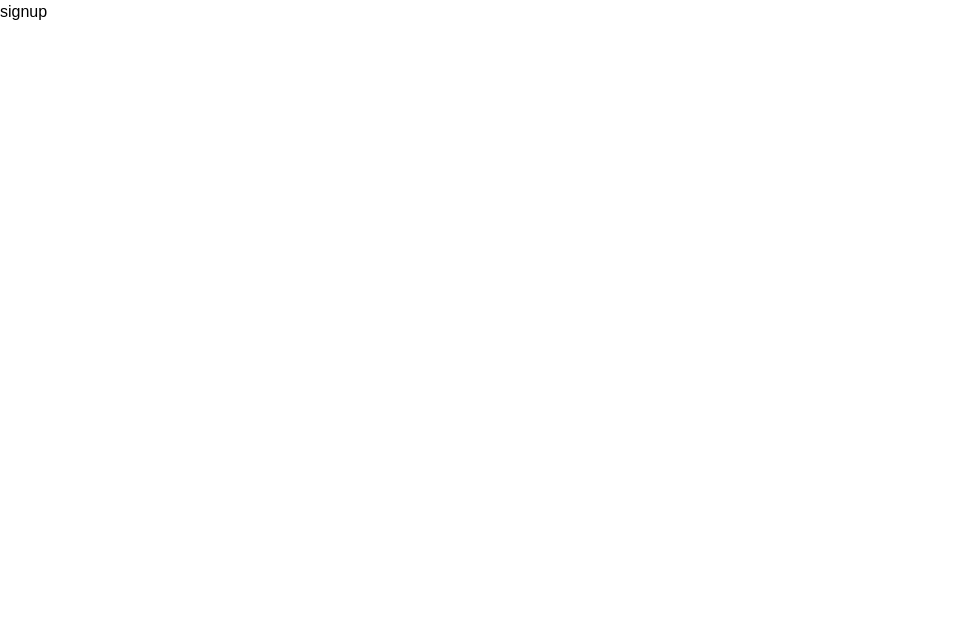
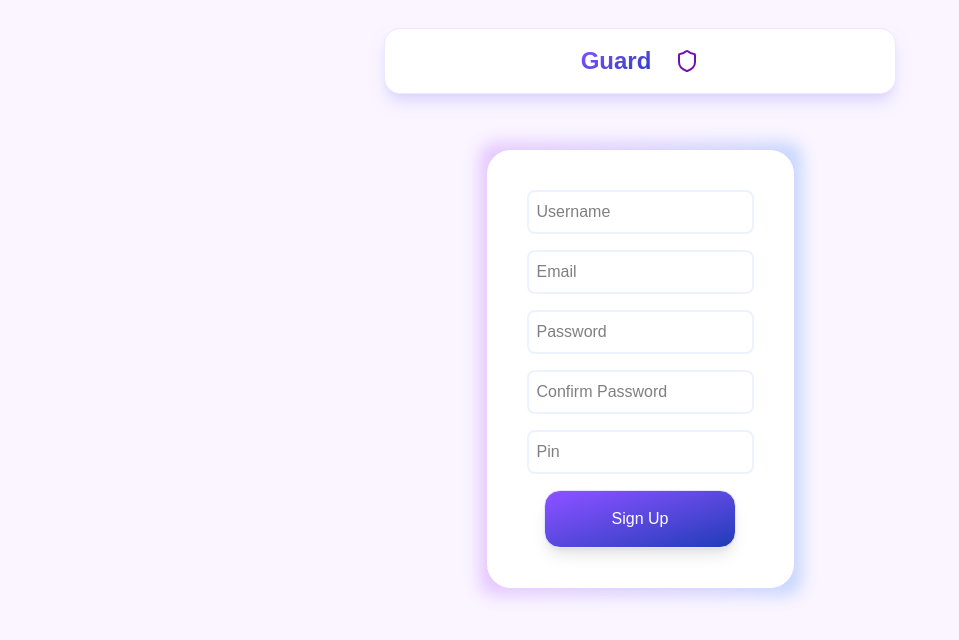
Before and after one commit to SwarthakDas/guard, a React (Vite) app in the folder client/: page /signup in a window 1280 px wide. Shown: the top 640 px of the page, without its empty margins (0-959 px from the left). Built offline with nearby package versions, Linux system fonts and the light colour scheme; a web font is replaced by a local one.

Commit message:
login signup created and zod implemented

```diff
--- a/client/package.json
+++ b/client/package.json
@@ -10,15 +10,18 @@
     "preview": "vite preview"
   },
   "dependencies": {
+    "@hookform/resolvers": "^4.0.0",
     "@reduxjs/toolkit": "^2.5.1",
     "@tailwindcss/vite": "^4.0.6",
     "dotenv": "^16.4.7",
     "lucide-react": "^0.475.0",
     "react": "^19.0.0",
     "react-dom": "^19.0.0",
+    "react-hook-form": "^7.54.2",
     "react-redux": "^9.2.0",
     "react-router-dom": "^7.1.5",
-    "tailwindcss": "^4.0.6"
+    "tailwindcss": "^4.0.6",
+    "zod": "^3.24.2"
   },
   "devDependencies": {
     "@eslint/js": "^9.19.0",
--- a/client/src/pages/HomePage/index.jsx
+++ b/client/src/pages/HomePage/index.jsx
@@ -1,5 +1,4 @@
 import { useCallback, useEffect, useRef, useState } from "react"
-import Navbar from "../Navbar"
 import { Check, ChevronDown, Key, LogIn, Shield, ShieldCheck, Shuffle, Star, User } from 'lucide-react'
 
 const HomePage = () => {
@@ -48,7 +47,7 @@ const HomePage = () => {
 
   const showCopiedNotification = () => {
     setShowCopied(true);
-    setTimeout(() => setShowCopied(false), 2000); // Hide after 2 seconds
+    setTimeout(() => setShowCopied(false), 2000);
   };
 
 
@@ -56,7 +55,7 @@ const HomePage = () => {
 
   return (
     <div className="flex justify-center gap-64">
-      {isMobile?(<div className="absolute top-2/5 -left-2" style={{ zIndex: menuZIndex }}>
+      {isMobile?(<div className="absolute top-1/3 -left-2" style={{ zIndex: menuZIndex }}>
           <div className="mx-auto max-w-md " >
             <nav className="relative " onClick={() =>{ setIsExpanded(true);setTimeout(() => setMenuZIndex(50), 50)}} onMouseLeave={() => { setIsExpanded(false);setTimeout(() => setMenuZIndex(0), 300);}}  >
               <div
@@ -181,7 +180,12 @@ const HomePage = () => {
 
 
       <div className="flex flex-col items-center ">
-        <Navbar/>
+        <div className="p-4 m-4 mt-7 mx-4 shadow-lg shadow-violet-200 border-1 border-violet-100 rounded-2xl min-w-96 lg:w-xl bg-white">
+              <div className='flex justify-center gap-6'>
+                  <p className='font-bold text-2xl  bg-gradient-to-br from-violet-500 to-blue-800 bg-clip-text text-transparent'>Guard</p>
+                  <Shield className='mt-1 text-purple-800' />
+              </div>
+          </div>
         <p className="text-center text-2xl font-semibold pt-3 bg-gradient-to-br from-purple-600 to-blue-600 bg-clip-text text-transparent">Experience Maximum Security</p>
         <div className="relative group my-10 max-w-96">
           <div className="absolute -inset-1 bg-gradient-to-r from-purple-500 to-blue-500 rounded-2xl blur opacity-25 group-hover:opacity-50 transition duration-1000 group-hover:duration-200" />
--- a/client/src/pages/LoginPage/index.jsx
+++ b/client/src/pages/LoginPage/index.jsx
@@ -1,10 +1,47 @@
+import {useForm} from "react-hook-form"
+import {zodResolver} from "@hookform/resolvers/zod"
+import { LoginSchema } from "../../schemas/LoginSchema"
+import { Shield } from "lucide-react"
 
-const index = () => {
+const SignUp = () => {
+  const{
+    register,
+    handleSubmit,
+    formState:{errors},
+  }=useForm({
+    resolver:zodResolver(LoginSchema)
+  })
+  const onSubmit=(data)=>{
+    console.log(data)
+  }
+
   return (
-    <div>
-      login
+    <div className="flex flex-col bg-purple-50 h-screen items-center">
+      <div className="p-4 m-4 mt-7 mx-4 shadow-lg shadow-violet-200 border-1 border-violet-100 rounded-2xl min-w-96 lg:w-lg bg-white">
+            <div className='flex justify-center gap-6'>
+                <p className='font-bold text-2xl  bg-gradient-to-br from-violet-500 to-blue-800 bg-clip-text text-transparent'>Guard</p>
+                <Shield className='mt-1 text-purple-800' />
+            </div>
+        </div>
+
+      <div className="relative group">
+      <div className="absolute -inset-1 bg-gradient-to-r from-purple-500 to-blue-500 rounded-2xl blur opacity-25 group-hover:opacity-50 transition duration-1000 group-hover:duration-200 m-4 mt-9" />
+      <div className="relative">
+      <div className=" p-4 m-5 rounded-3xl mt-10 bg-white lg:p-10">
+        <form onSubmit={handleSubmit(onSubmit)} className="flex flex-col gap-4 items-center">
+          <input type="text" placeholder="Username/Email"{...register("username")} className="p-2 rounded-lg border-indigo-50 focus:border-purple-500 focus:ring-2 focus:ring-violet-200 border-2 transition-all duration-300"/>
+          {errors.username && <p>{errors.username.message}</p>}
+
+          <input type="password" placeholder="Password"{...register("password")} className="p-2 rounded-lg border-indigo-50 focus:border-purple-500 focus:ring-2 focus:ring-violet-200 border-2 transition-all duration-300"/>
+          {errors.password && <p>{errors.password.message}</p>}
+
+          <button type="submit" className="border-1 rounded-2xl p-4 shadow-lg hover:shadow-xl border-indigo-100 hover:border-indigo-300 transition-all duaration-300 hover:scale-105 font-medium text-wrap bg-gradient-to-br from-violet-500 to-blue-800 text-white cursor-pointer w-48">Login</button>
+        </form>
+      </div>
+      </div>
+      </div>
     </div>
   )
 }
 
-export default index
+export default SignUp
--- a/client/src/pages/Navbar/index.jsx
+++ /dev/null
@@ -1,15 +0,0 @@
-import { Shield  } from 'lucide-react';
-
-
-const Navbar = () => {
-  return (
-        <div className="p-4 m-4 mt-7 mx-4 shadow-lg shadow-violet-200 border-1 border-violet-100 rounded-2xl min-w-96 lg:w-2xl">
-            <div className='flex justify-center gap-6'>
-                <p className='font-bold text-2xl  bg-gradient-to-br from-violet-500 to-blue-800 bg-clip-text text-transparent'>Guard</p>
-                <Shield className='mt-1 text-purple-800' />
-            </div>
-        </div>
-  )
-}
-
-export default Navbar
--- a/client/src/pages/SignupPage/index.jsx
+++ b/client/src/pages/SignupPage/index.jsx
@@ -1,10 +1,56 @@
+import {useForm} from "react-hook-form"
+import {zodResolver} from "@hookform/resolvers/zod"
+import { SignupSchema } from "../../schemas/SignupSchema"
+import { Shield } from "lucide-react"
 
-const index = () => {
+const SignUp = () => {
+  const{
+    register,
+    handleSubmit,
+    formState:{errors},
+  }=useForm({
+    resolver:zodResolver(SignupSchema)
+  })
+  const onSubmit=(data)=>{
+    console.log(data)
+  }
+
   return (
-    <div>
-      signup
+    <div className="flex flex-col bg-purple-50 h-screen items-center">
+      <div className="p-4 m-4 mt-7 mx-4 shadow-lg shadow-violet-200 border-1 border-violet-100 rounded-2xl min-w-96 lg:w-lg bg-white">
+            <div className='flex justify-center gap-6'>
+                <p className='font-bold text-2xl  bg-gradient-to-br from-violet-500 to-blue-800 bg-clip-text text-transparent'>Guard</p>
+                <Shield className='mt-1 text-purple-800' />
+            </div>
+        </div>
+
+      <div className="relative group">
+      <div className="absolute -inset-1 bg-gradient-to-r from-purple-500 to-blue-500 rounded-2xl blur opacity-25 group-hover:opacity-50 transition duration-1000 group-hover:duration-200 m-4 mt-9" />
+      <div className="relative">
+      <div className=" p-4 m-5 rounded-3xl mt-10 bg-white lg:p-10">
+        <form onSubmit={handleSubmit(onSubmit)} className="flex flex-col gap-4 items-center">
+          <input type="text" placeholder="Username"{...register("username")} className="p-2 rounded-lg border-indigo-50 focus:border-purple-500 focus:ring-2 focus:ring-violet-200 border-2 transition-all duration-300"/>
+          {errors.username && <p>{errors.username.message}</p>}
+
+          <input type="text" placeholder="Email"{...register("email")} className="p-2 rounded-lg border-indigo-50 focus:border-purple-500 focus:ring-2 focus:ring-violet-200 border-2 transition-all duration-300"/>
+          {errors.email && <p>{errors.email.message}</p>}
+
+          <input type="password" placeholder="Password"{...register("password")} className="p-2 rounded-lg border-indigo-50 focus:border-purple-500 focus:ring-2 focus:ring-violet-200 border-2 transition-all duration-300"/>
+          {errors.password && <p>{errors.password.message}</p>}
+
+          <input type="password" placeholder="Confirm Password"{...register("confirmPassword")} className="p-2 rounded-lg border-indigo-50 focus:border-purple-500 focus:ring-2 focus:ring-violet-200 border-2 transition-all duration-300"/>
+          {errors.confirmPassword && <p>{errors.confirmPassword.message}</p>}
+
+          <input type="number" placeholder="Pin"{...register("pin")} className="p-2 rounded-lg border-indigo-50 focus:border-purple-500 focus:ring-2 focus:ring-violet-200 border-2 transition-all duration-300"/>
+          {errors.pin && <p>{errors.pin.message}</p>}
+
+          <button type="submit" className="border-1 rounded-2xl p-4 shadow-lg hover:shadow-xl border-indigo-100 hover:border-indigo-300 transition-all duaration-300 hover:scale-105 font-medium text-wrap bg-gradient-to-br from-violet-500 to-blue-800 text-white cursor-pointer w-48">Sign Up</button>
+        </form>
+      </div>
+      </div>
+      </div>
     </div>
   )
 }
 
-export default index
+export default SignUp
--- /dev/null
+++ b/client/src/schemas/LoginSchema.jsx
@@ -0,0 +1,6 @@
+import {z} from "zod"
+
+export const LoginSchema=z.object({
+    username: z.string(),
+    password:z.string().min(6,"atleast 6 characters"),
+})
--- /dev/null
+++ b/client/src/schemas/SignupSchema.jsx
@@ -0,0 +1,12 @@
+import {z} from "zod"
+
+export const SignupSchema=z.object({
+    username: z.string().min(6,"atleast 6 characters").max(30,"username can be upto 30 characters"),
+    email: z.string().email({message:"Invalid email address"}),
+    password:z.string().min(6,"atleast 6 characters"),
+    confirmPassword:z.string().min(6,"atleast 6 characters"),
+    pin:z.string().length(6, "exactly 6 digits").transform((val) => Number(val)),
+}).refine((data)=>data.password===data.confirmPassword,{
+    message:"Password do not match",
+    path: ["confirmPassword"]
+})
```
Also changed, not shown: 2 other files (tests, documents, lock files or other folders).
